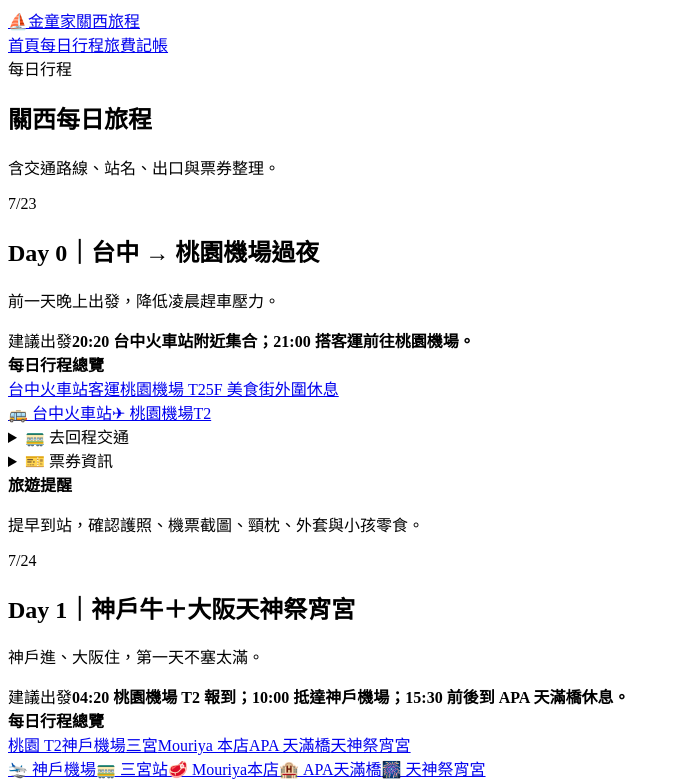
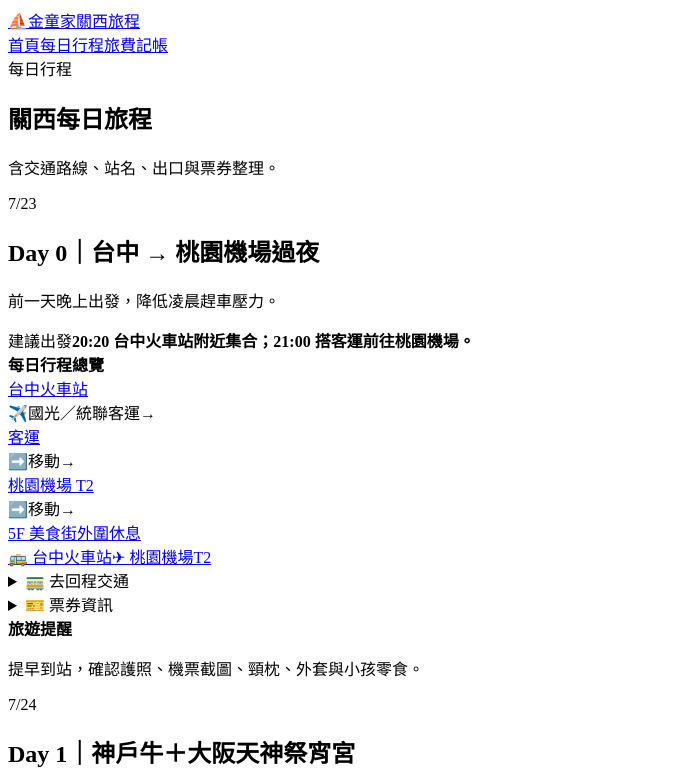
Before and after one commit to sacha693/my-storyjs-app, a React (Vite) app: page /my-storyjs-app/days in a window 1280 px wide. Shown: the top 783 px of the page, without its empty margins (0-680 px from the left). Built offline with nearby package versions, Linux system fonts and the light colour scheme.

Commit message:
Replace duplicate route chips with route flow

```diff
--- a/src/components/DayCard.tsx
+++ b/src/components/DayCard.tsx
@@ -1,14 +1,11 @@
-import type { DayPlan, TransitPoint } from '../data/days'
+import type { DayPlan } from '../data/days'
 import { QuickNav } from './QuickNav'
+import { RouteFlow } from './RouteFlow'
 import { TicketAccordion } from './TicketAccordion'
 import { TransitAccordion } from './TransitAccordion'
 
 type DayCardProps = {
   day: DayPlan
-}
-
-function mapUrl(point: TransitPoint) {
-  return `https://www.google.com/maps/search/?api=1&query=${encodeURIComponent(point.query)}`
 }
 
 export function DayCard({ day }: DayCardProps) {
@@ -27,22 +24,7 @@ export function DayCard({ day }: DayCardProps) {
         </div>
       </div>
 
-      <section className="dayOverview">
-        <strong>每日行程總覽</strong>
-        <div className="routeLine">
-          {day.route.map((stop) => (
-            <a
-              key={stop.label}
-              className="routeChip"
-              href={mapUrl(stop)}
-              target="_blank"
-              rel="noreferrer"
-            >
-              {stop.label}
-            </a>
-          ))}
-        </div>
-      </section>
+      <RouteFlow route={day.route} outbound={day.outbound} />
 
       <QuickNav items={day.quickLinks} />
 
```
